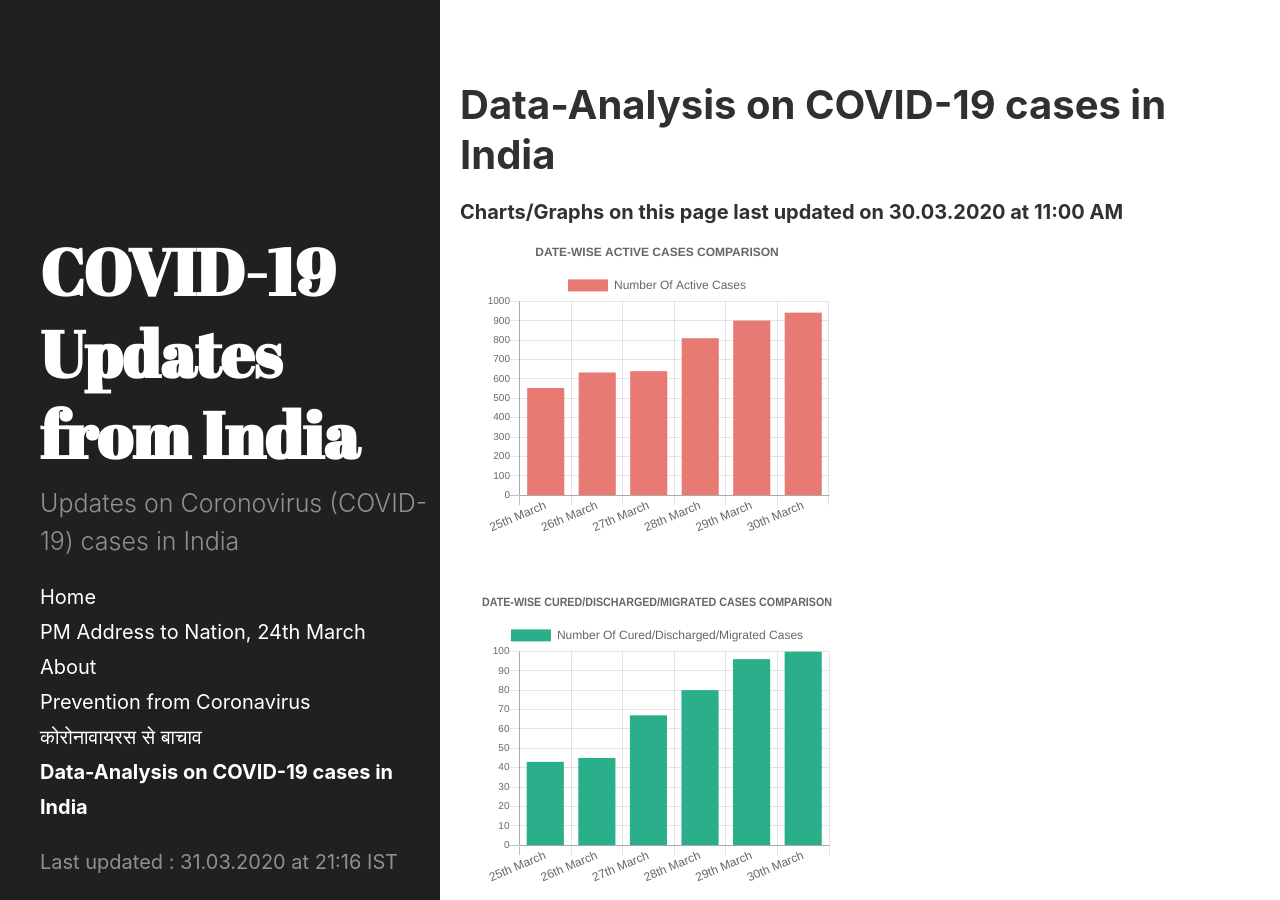
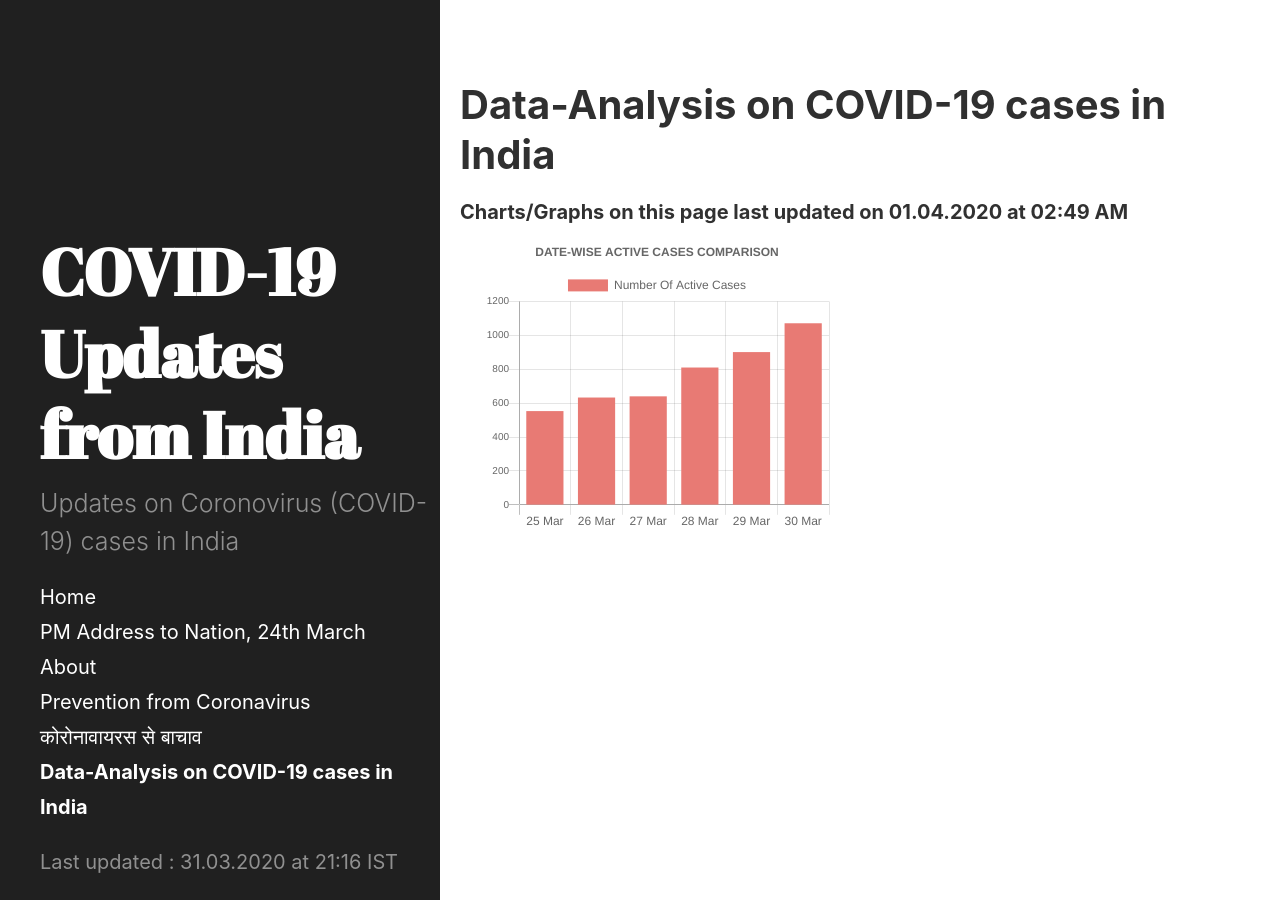
Before and after one commit to bhooraj/covid19updates-india, a Jekyll site: the page built from stats-and-charts.md, in a window 1280 px wide and 900 px high. Built offline with Jekyll 4.4.1, drawn with Linux system fonts in a browser that asks for light colours; some of the changed lines change nothing that is shown.

Commit message:
update charts

```diff
--- /dev/null
+++ b/_includes/charts-20200401-0249.html
@@ -0,0 +1,62 @@
+
+<!-- HTML starts -->
+<div class="chartWrapper">
+    <div class="container container-fluid chartAreaWrapper" style="position: relative; height:350px; width: 90vw; margin-left:2px;">
+        <canvas id="myChart1" height="300" width="350"></canvas>
+    </div>
+    <div class="container container-fluid chartAreaWrapper" style="position: relative; height:350px; width: 90vw; margin-left:2px;">
+        <canvas id="myChart2" height="300" width="350"></canvas>
+    </div>
+    <div class="container container-fluid chartAreaWrapper" style="position: relative; height:710px; width: 90vw; margin-left:2px;">
+        <canvas id="myChart3" height="680" width="350"></canvas>
+        <p style="font-size: 0.65em;">* Please refer to the update date and time on the <a href="/">homepage</a></p>
+    </div>
+    <p><i><small>Note: The above Graphs/Charts are for the representation purpose only.</small></i></p>
+</div>
+
+<!-- HTML ends -->
+
+
+<!-- Javascript Starts -->
+<script>
+        var yAxisValues1 = ['25 Mar', '26 Mar', '27 Mar', '28 Mar', '29 Mar', '30 Mar'];
+        var legendTitle1 = "Number Of Active Cases";
+        var xAxisValues1 = [553, 633, 640, 810, 901, 1071];
+        var chartTitle1 = "DATE-WISE ACTIVE CASES COMPARISON";
+        var colorsGenerated1 = ['#e87a74', '#e87a74', '#e87a74', '#e87a74', '#e87a74', '#e87a74'];
+
+        //Assigning the values for chart
+        var data1 = {
+                labels: yAxisValues1,
+                datasets: [{
+                    label: legendTitle1,
+                    data: xAxisValues1,
+                    backgroundColor: colorsGenerated1
+                }]
+            };
+
+
+        var ctx = document.getElementById('myChart1').getContext('2d');
+
+        var myChart1 = new Chart(ctx, {
+            type: 'bar',
+            data: data1,
+
+            options: {
+                title: {
+                    display: true,
+                    text: chartTitle1
+                },
+                maintainAspectRatio: false,
+                responsive: false,
+                scales: {
+                    yAxes: [{
+                        ticks: {
+                            fontSize: 10,
+                            beginAtZero: true
+                        }
+                    }]
+                }
+            }
+        });
+        </script>
--- a/stats-and-charts.md
+++ b/stats-and-charts.md
@@ -2,5 +2,5 @@
 layout: page
 title: Data-Analysis on COVID-19 cases in India
 ---
-#### Charts/Graphs on this page last updated on 30.03.2020 at 11:00 AM
-{% include allCharts.html %}
+#### Charts/Graphs on this page last updated on 01.04.2020 at 02:49 AM
+{% include charts-20200401-0249.html %}
```
